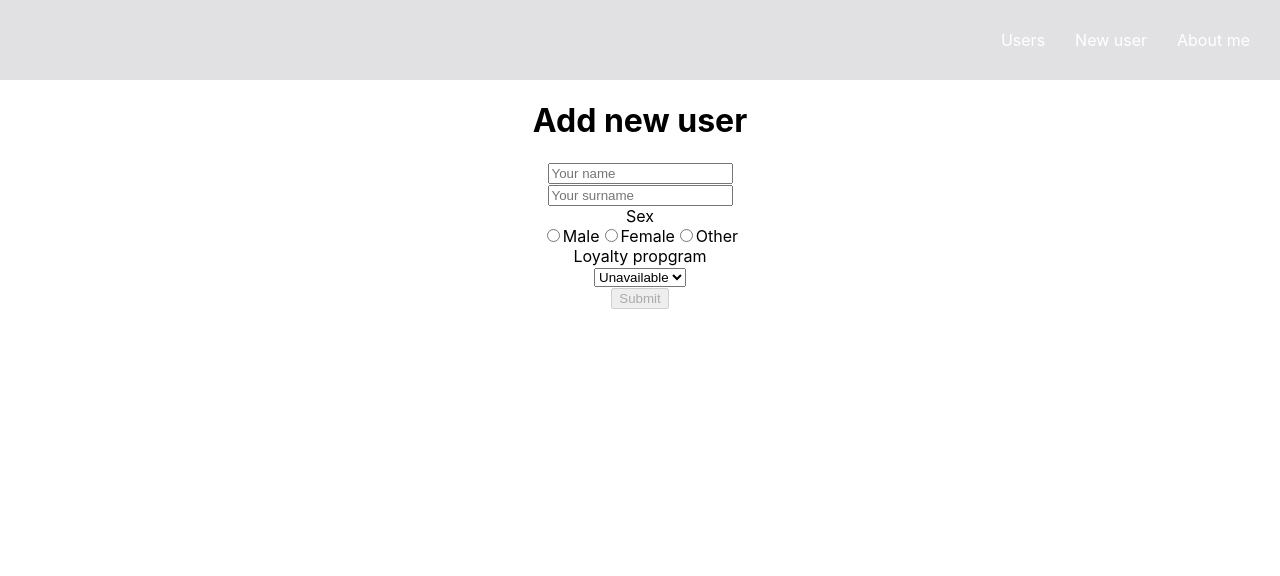
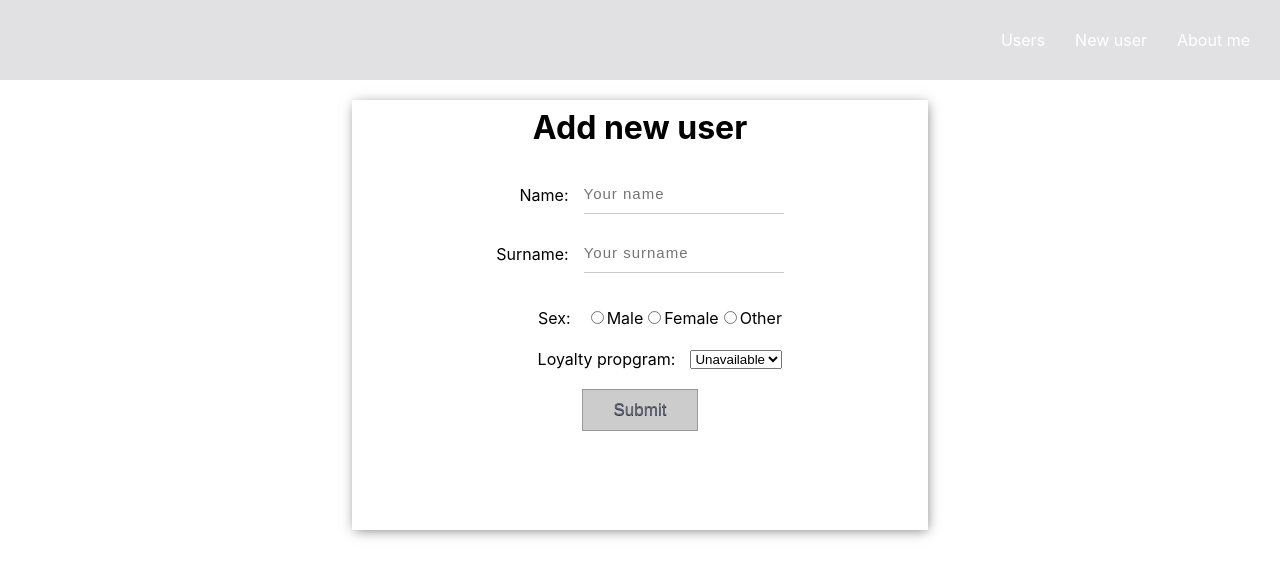
Before and after one commit to v0lna/test-task, a React (Create React App) app: page /add in a window 1280 px wide. Shown: the top 576 px of the page. Built offline with nearby package versions, Linux system fonts and the light colour scheme; no server answers.

Commit message:
feature/addUser, add style

```diff
--- a/src/App.css
+++ b/src/App.css
@@ -4,3 +4,92 @@
   justify-content: center;
   flex-direction: column;
 }
+
+.myButton {
+  background-color: #7892c2;
+  border: 1px solid #4e6096;
+  display: inline-block;
+  cursor: pointer;
+  color: #ffffff;
+  font-family: Arial;
+  font-size: 17px;
+  padding: 10px 31px;
+  text-decoration: none;
+  text-shadow: 0px 1px 0px #283966;
+}
+.myButton:hover {
+  background-color: #476e9e;
+}
+.myButton:active {
+  position: relative;
+  top: 1px;
+}
+
+button:disabled,
+button[disabled] {
+  border: 1px solid #999999;
+  background-color: #cccccc;
+  color: #666666;
+}
+.myButton:hover:disabled {
+  border: 1px solid #999999;
+  background-color: #cccccc;
+  color: #666666;
+}
+.myButton:active:disabled {
+  position: relative;
+  top: 0px;
+}
+
+input[type='text'] {
+  font: 15px/24px 'Muli', sans-serif;
+  color: #333;
+  width: 100%;
+  box-sizing: border-box;
+  letter-spacing: 1px;
+}
+
+:focus {
+  outline: none;
+}
+.effect1 {
+  border: 0;
+  padding: 7px 0;
+  border-bottom: 1px solid #ccc;
+}
+
+.effect1 ~ .focus-border {
+  bottom: 0;
+  left: 0;
+  width: 0;
+  height: 2px;
+  background-color: #4caf50;
+  transition: 0.4s;
+}
+.effect1 ~ .focus-border-error {
+  bottom: 0;
+  left: 0;
+  width: 0;
+  height: 2px;
+  background-color: rgb(216, 60, 60);
+  transition: 0.4s;
+}
+.effect1:focus ~ .focus-border {
+  width: 100%;
+  transition: 0.4s;
+}
+
+.effect1:focus ~ .focus-border {
+  display: block;
+  width: 100%;
+  transition: 0.4s;
+}
+.effect1:focus ~ .focus-border-error {
+  display: block;
+  width: 100%;
+  transition: 0.4s;
+}
+
+h1 {
+  margin: 0.5rem;
+}
--- a/src/components/AddUser/Form.jsx
+++ b/src/components/AddUser/Form.jsx
@@ -3,6 +3,8 @@ import { Field, reduxForm } from 'redux-form';
 import propTypes from 'prop-types';
 import { validate, normalizeField, normalizeFieldCreditCard } from '../../utils/addUserHelpers';
 import { InputText, InputRadio } from './Inputs';
+import '../../App.css';
+import style from './style.module.css';
 
 class Form extends Component {
   constructor(props) {
@@ -23,7 +25,11 @@ class Form extends Component {
 
     const { handleSubmit, invalid } = this.props;
     return (
-      <form onSubmit={handleSubmit}>
+      <form onSubmit={handleSubmit} className={style.formContainer}>
+        <div className={style.labelAndFieldContainer}>
+          <label className={style.fieldLabel} htmlFor="nameInput" style={{ paddingLeft: '23px' }}>
+            Name:
+          </label>
           <div>
             <Field
               component={InputText}
@@ -31,8 +37,15 @@ class Form extends Component {
               name="name"
               type="text"
               placeholder="Your name"
+              id="nameInput"
+              myStyle="errorName"
             />
           </div>
+        </div>
+        <div className={style.labelAndFieldContainer}>
+          <label className={style.fieldLabel} htmlFor="surnameInput">
+            Surname:
+          </label>
           <div>
             <Field
               component={InputText}
@@ -40,20 +53,23 @@ class Form extends Component {
               name="surname"
               type="text"
               placeholder="Your surname"
+              id="surnameInput"
             />
           </div>
+        </div>
+        <div className={style.labelAndFieldContainer} style={{ paddingTop: '15px' }}>
+          <span className={style.fieldLabel} style={{ paddingLeft: '40px' }}>
+            Sex:
+          </span>
           <div>
-          <span>Sex</span>
-          <div>
-            <span>
-              <Field name="sex" component="input" type="radio" value="male" />
+            <label htmlFor="gender-male">
+              <Field name="sex" component="input" type="radio" value="male" id="gender-male" />
               Male
-            </span>
-            <span>
-              <Field name="sex" component="input" type="radio" value="female" />
+            </label>
+            <label htmlFor="gender-female">
+              <Field name="sex" component="input" type="radio" value="female" id="gender-female" />
               Female
-            </span>
-
+            </label>
             <Field
               name="sex"
               component={InputRadio}
@@ -63,28 +79,43 @@ class Form extends Component {
             />
           </div>
         </div>
-        <div>
-          <span>Loyalty propgram</span>
+        <div className={style.labelAndFieldContainer}>
+          <span className={style.fieldLabel} style={{ paddingLeft: '40px' }}>
+            Loyalty propgram:
+          </span>
           <div>
             <Field name="loyaltyPropgram" component="select" onChange={this.changeSelect}>
               <option value="unavailable">Unavailable</option>
               <option value="plasticCard">Plastic card</option>
               <option value="mobileApp"> Mobile app</option>
             </Field>
+          </div>
+        </div>
         {selected !== 'plasticCard' ? null : (
+          <div className={style.labelAndFieldContainer}>
+            <label
+              htmlFor="cardNumber"
+              className={style.fieldLabel}
+              // style={{ paddingLeft: '40px' }}
+            >
+              Card number:
+            </label>
             <Field
               component={InputText}
               name="cardNumber"
               type="text"
-                placeholder="Enter your card number"
+              placeholder="Enter card number"
               normalize={normalizeFieldCreditCard}
+              id="cardNumber"
+              myStyle="errorCardNumber"
             />
+          </div>
         )}
-          </div>
-        </div>
-        <button type="submit" disabled={invalid}>
+        <div className={style.labelAndFieldContainer}>
+          <button type="submit" disabled={invalid} className="myButton">
             Submit
           </button>
+        </div>
       </form>
     );
   }
--- a/src/components/AddUser/Inputs.jsx
+++ b/src/components/AddUser/Inputs.jsx
@@ -1,32 +1,64 @@
 import React from 'react';
 import propTypes from 'prop-types';
+import style from './style.module.css';
 
-const InputText = ({ input, meta: { touched, error }, placeholder }) => {
+const InputText = ({
+  input,
+  meta: { touched, error },
+  placeholder,
+  id,
+  myStyle,
+  type = 'text',
+}) => {
+  let errorText = ' ';
+  let borderColor = 'focus-border';
+  if (touched) {
+    errorText = error || ' ';
+    borderColor = error ? 'focus-border-error' : 'focus-border';
+  } else {
+    errorText = ' ';
+  }
   return (
-    <div className="input-row">
-      <input {...input} type="text" placeholder={placeholder} />
-      {touched && error && <span className="error">{error}</span>}
-    </div>
+    <>
+      <div className={style.inputWidth}>
+        <input {...input} type={type} placeholder={placeholder} className="effect1" id={id} />
+        <span className={borderColor} />
+      </div>
+      <span className={`${style.error} ${style[myStyle]}`}>{errorText}</span>
+    </>
   );
 };
 
 const InputRadio = ({ input, meta: { touched, error }, placeholder }) => {
+  let errorText = ' ';
+  if (touched) {
+    errorText = error || ' ';
+  } else {
+    errorText = ' ';
+  }
   return (
     <>
-      <input {...input} type="radio" />
-      <span>{placeholder}</span>
-      {touched && error && <span className="error">{error}</span>}
+      <label htmlFor="gender-other">
+        <input {...input} type="radio" id="gender-other" />
+        {placeholder}
+      </label>
+      {touched && error && <span className={style.error}>{errorText}</span>}
     </>
   );
 };
 
-export const inputsPropTypes = {
+InputText.propTypes = {
+  input: propTypes.object.isRequired,
+  meta: propTypes.object.isRequired,
+  placeholder: propTypes.string.isRequired,
+  id: propTypes.string.isRequired,
+  myStyle: propTypes.string,
+  type: propTypes.string,
+};
+InputRadio.propTypes = {
   input: propTypes.object.isRequired,
   meta: propTypes.object.isRequired,
   placeholder: propTypes.string.isRequired,
 };
 
-InputText.propTypes = inputsPropTypes;
-InputRadio.propTypes = inputsPropTypes;
-
 export { InputText, InputRadio };
--- a/src/components/AddUser/index.jsx
+++ b/src/components/AddUser/index.jsx
@@ -1,15 +1,18 @@
 import React from 'react';
 import propTypes from 'prop-types';
 import AddUserForm from './Form';
+import style from './style.module.css';
 
 const AddUser = ({ meowFactsState, formSubmit }) => {
   const { facts } = meowFactsState;
   return (
-    <div>
-      <h1>Add new user</h1>
-      <AddUserForm onSubmit={formSubmit} />
-      {!!facts && <p>{facts}</p>}
-    </div>
+    <>
+      <div className={style.formWrapper}>
+        <h1>Add new user</h1>
+        <AddUserForm onSubmit={formSubmit} />
+      </div>
+      <div className={style.wrapMeowFact}>{!!facts && <p>{facts}</p>}</div>
+    </>
   );
 };
 
--- /dev/null
+++ b/src/components/AddUser/style.module.css
@@ -0,0 +1,68 @@
+.formWrapper {
+  width: 45%;
+  height: 430px;
+  margin: 20px auto;
+  box-shadow: 1px 2px 12px -2px rgb(119, 119, 119);
+}
+.formContainer {
+  display: flex;
+  flex-direction: column;
+  margin: 0 auto;
+  position: relative;
+}
+.error {
+  color: red;
+  font-family: monospace;
+  position: absolute;
+  left: 218px;
+}
+.inputWidth {
+  width: 200px;
+}
+.timeStyle {
+  font-style: italic;
+}
+.fieldLabel {
+  margin-right: 15px;
+}
+.labelAndFieldContainer {
+  margin-top: 20px;
+  display: flex;
+  justify-content: center;
+  align-items: center;
+}
+.errorCardNumber {
+  left: 236px;
+  top: 273px;
+}
+
+.wrapMeowFact {
+  width: 95%;
+  margin-bottom: 45px;
+}
+@media (max-width: 520px) {
+  p,
+  h1,
+  h2,
+  h3,
+  label {
+    font-size: 0.9rem;
+  }
+  .formWrapper {
+    width: 95%;
+  }
+  .usersContainer {
+    width: 92%;
+  }
+  .userCard {
+    flex-direction: column;
+    height: 80px;
+  }
+  .error {
+    left: 80px;
+  }
+  .errorCardNumber {
+    left: 121px;
+    top: 273px;
+  }
+}
--- a/src/components/Users/index.jsx
+++ b/src/components/Users/index.jsx
@@ -3,6 +3,7 @@ import { Link } from 'react-router-dom';
 import getDate from '../../utils/dateConverter';
 import { userStorePropTypes } from '../../containers/UsersContainer';
 import style from './style.module.css';
+import '../../App.css';
 
 const Users = ({ usersStore: { users, loading, error } }) => {
   if (error) {
@@ -16,7 +17,7 @@ const Users = ({ usersStore: { users, loading, error } }) => {
       <h1>Users page</h1>
 
       <Link to="/add">
-        <button type="button" className={style.myButton}>
+        <button type="button" className="myButton">
           Add new user
         </button>
       </Link>
--- a/src/components/Users/style.module.css
+++ b/src/components/Users/style.module.css
@@ -21,26 +21,6 @@
   font-style: italic;
 }
 
-.myButton {
-  background-color: #7892c2;
-  border: 1px solid #4e6096;
-  display: inline-block;
-  cursor: pointer;
-  color: #ffffff;
-  font-family: Arial;
-  font-size: 17px;
-  padding: 16px 31px;
-  text-decoration: none;
-  text-shadow: 0px 1px 0px #283966;
-}
-.myButton:hover {
-  background-color: #476e9e;
-}
-.myButton:active {
-  position: relative;
-  top: 1px;
-}
-
 @media (max-width: 520px) {
   .usersWrapper {
     width: 95%;
--- a/src/utils/addUserHelpers.js
+++ b/src/utils/addUserHelpers.js
@@ -9,9 +9,9 @@ const validate = ({ name, surname, sex, cardNumber }) => {
   }
 
   if (!surname) {
-    errors.surname = 'Sursurname field required';
+    errors.surname = 'Surname field required';
   } else if (surname.length < 2) {
-    errors.surname = 'The sursurname must be at least 2 characters long';
+    errors.surname = 'The Surname must be at least 2 characters long';
   } else if (surname.indexOf(' ') > 0) {
     errors.surname = 'Surname should not contain spaces';
   }
@@ -21,6 +21,8 @@ const validate = ({ name, surname, sex, cardNumber }) => {
   }
   if (!cardNumber) {
     errors.cardNumber = 'Card number required';
+  } else if (cardNumber.length !== 19) {
+    errors.cardNumber = 'Enter full number of card';
   }
   return errors;
 };
```
Also changed, not shown: 1 other file (tests, documents, lock files or other folders). Lines whose indentation alone changed are shown as unchanged.
